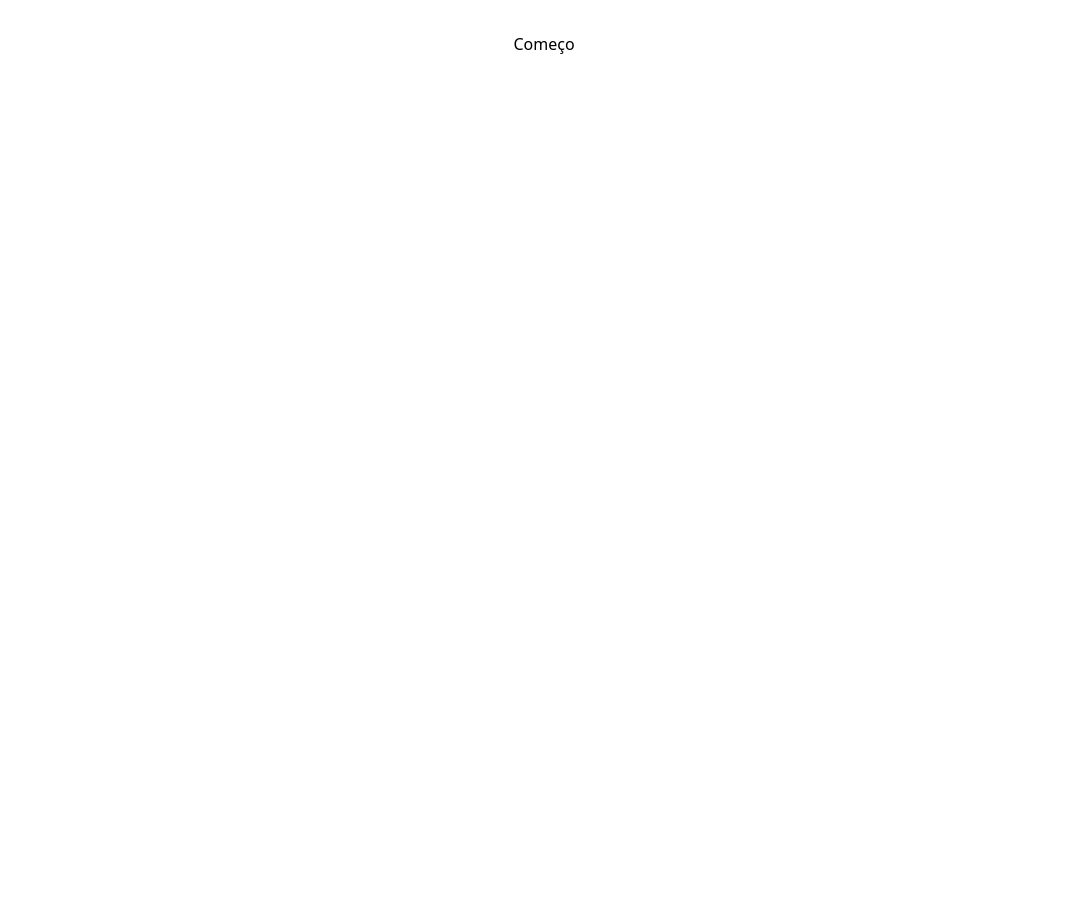
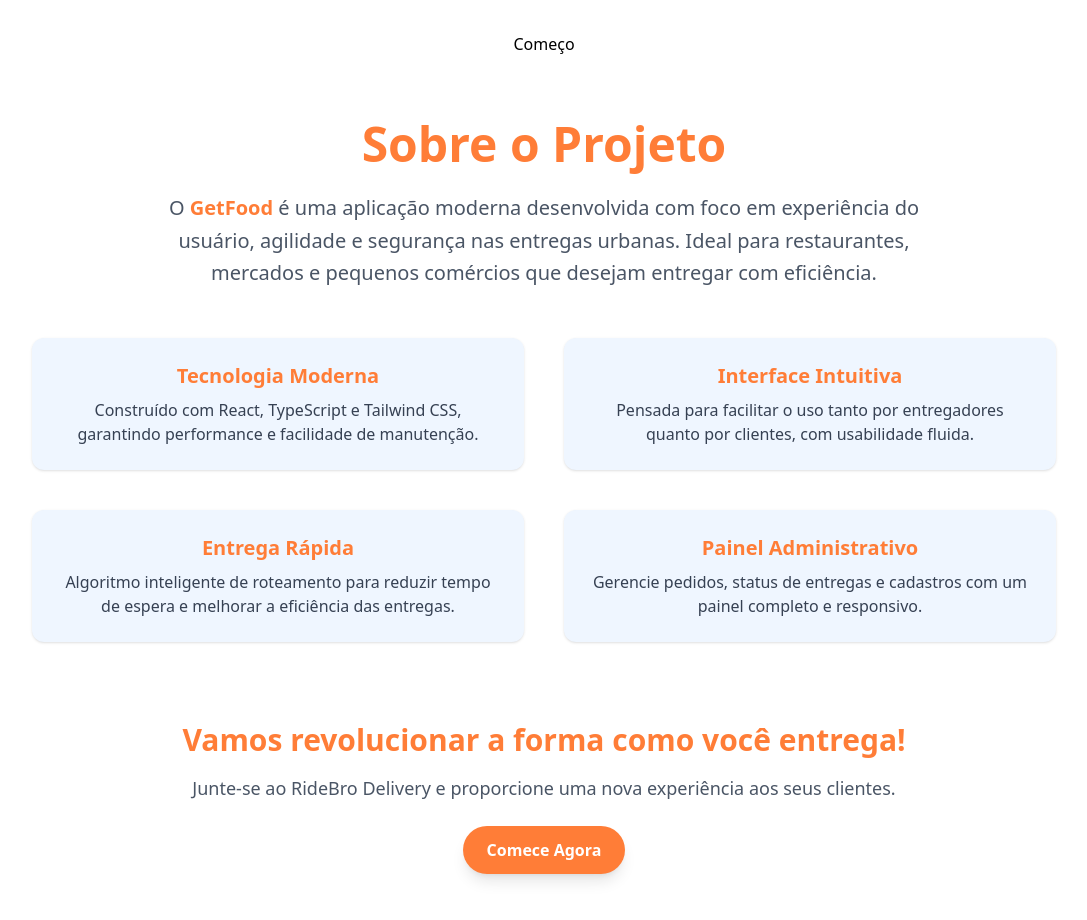
Before and after one commit to GabsJJ/delivery_react, a React (Vite) app: page / in a window 1280 px wide. Shown: the top 920 px of the page, without its empty margins (96-1183 px from the left). Before the commit the page ends 800 px from the top, so only its background shows below. Built offline with nearby package versions, Linux system fonts and the light colour scheme.

Commit message:
:sparkles: Página sobre o prjecto finalizada

```diff
--- a/package.json
+++ b/package.json
@@ -29,6 +29,7 @@
     "globals": "^16.3.0",
     "typescript": "~5.8.3",
     "typescript-eslint": "^8.35.1",
-    "vite": "^7.0.3"
+    "vite": "^7.0.3",
+    "vite-plugin-svgr": "^4.3.0"
   }
 }
--- a/src/App.tsx
+++ b/src/App.tsx
@@ -1,12 +1,15 @@
 import './App.css'
+import About from './pages/About'
 
 function App() {
 
 
   return (
 
+    <>
       <h1>Começo</h1>
-
+      <About />
+    </>
   )
 }
 
--- /dev/null
+++ b/src/pages/About.tsx
@@ -0,0 +1,72 @@
+
+export default function AboutPage() {
+  return (
+    <div className="min-h-screen bg-white text-gray-800 py-16 px-6">
+      <div className="max-w-5xl mx-auto">
+        {/* Título */}
+        <h1
+          className="text-4xl md:text-5xl font-bold mb-6 text-center"
+          style={{ color: "#ff7d37" }}
+        >
+          Sobre o Projeto
+        </h1>
+
+        {/* Parágrafo introdutório */}
+        <p className="text-lg md:text-xl text-center text-gray-600 mb-12 leading-relaxed max-w-3xl mx-auto">
+          O <span className="font-semibold "
+            style={{ color: "#ff7d37" }}
+          >GetFood</span> é uma aplicação moderna desenvolvida com foco em experiência do usuário, agilidade e segurança nas entregas urbanas. Ideal para restaurantes, mercados e pequenos comércios que desejam entregar com eficiência.
+        </p>
+
+        {/* Seção de características */}
+        <div className="grid md:grid-cols-2 gap-10">
+          <FeatureCard
+            title="Tecnologia Moderna"
+            description="Construído com React, TypeScript e Tailwind CSS, garantindo performance e facilidade de manutenção."
+          />
+          <FeatureCard
+            title="Interface Intuitiva"
+            description="Pensada para facilitar o uso tanto por entregadores quanto por clientes, com usabilidade fluida."
+          />
+          <FeatureCard
+            title="Entrega Rápida"
+            description="Algoritmo inteligente de roteamento para reduzir tempo de espera e melhorar a eficiência das entregas."
+          />
+          <FeatureCard
+            title="Painel Administrativo"
+            description="Gerencie pedidos, status de entregas e cadastros com um painel completo e responsivo."
+          />
+        </div>
+
+        {/* CTA final */}
+        <div className="mt-20 text-center">
+          <h2 className="text-2xl md:text-3xl font-bold mb-4 "
+          style={{ color: "#ff7d37" }}>
+            Vamos revolucionar a forma como você entrega!
+          </h2>
+          <p className="text-gray-600 text-lg mb-6">
+            Junte-se ao RideBro Delivery e proporcione uma nova experiência aos seus clientes.
+          </p>
+          <button className="bg-[#ff7d37] text-white px-6 py-3 rounded-full font-semibold hover:bg-[#ff7d37] transition-colors shadow-lg">
+            Comece Agora
+          </button>
+        </div>
+      </div>
+    </div>
+  );
+}
+
+// Componente de Feature
+interface FeatureProps {
+  title: string;
+  description: string;
+}
+
+function FeatureCard({ title, description }: FeatureProps) {
+  return (
+    <div className="bg-blue-50 p-6 rounded-xl shadow hover:shadow-md transition-all duration-300">
+      <h3 className="text-xl font-semibold mb-2" style={{ color: "#ff7d37" }}>{title}</h3>
+      <p className="text-gray-700">{description}</p>
+    </div>
+  );
+}
```
Also changed, not shown: 1 other file (tests, documents, lock files or other folders).
